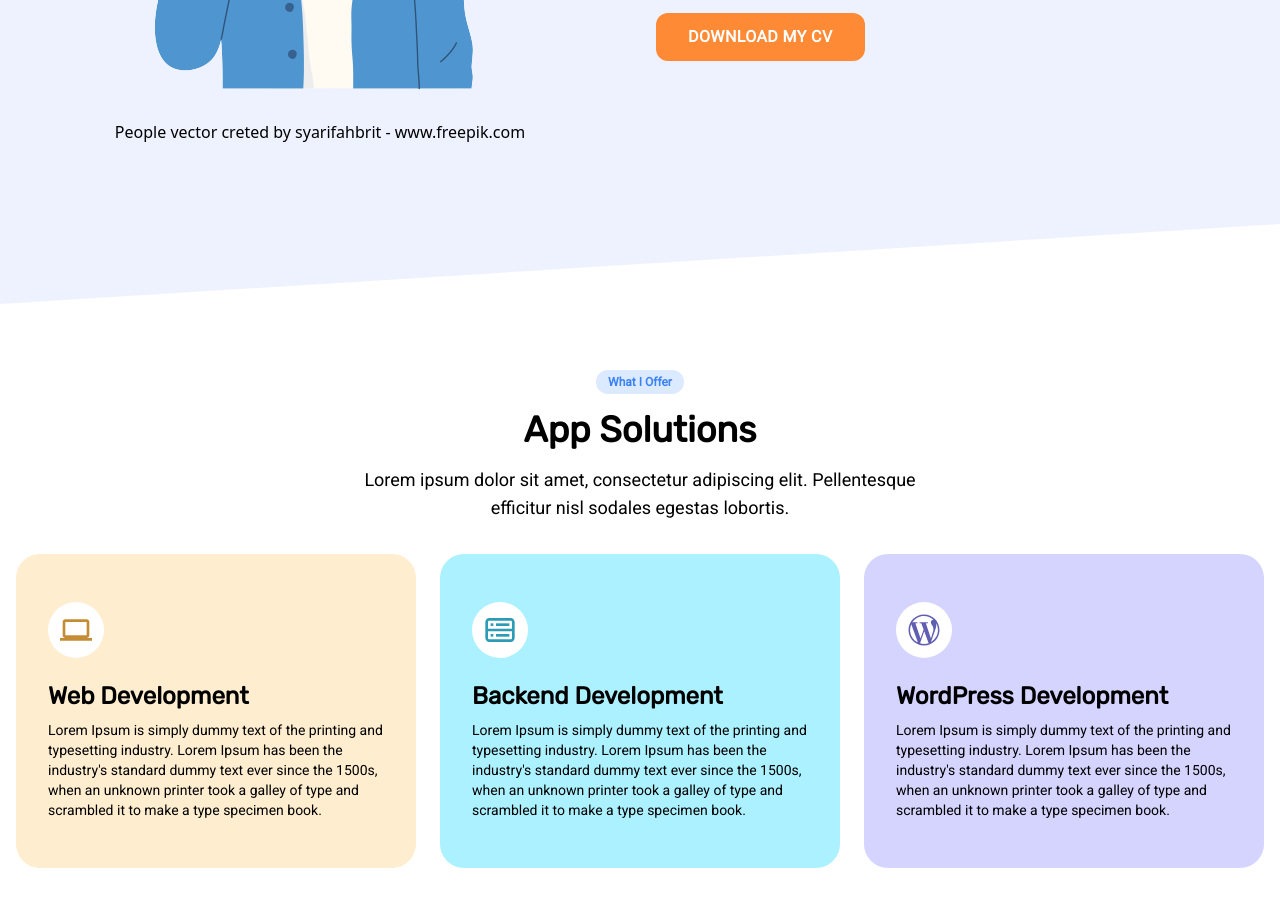
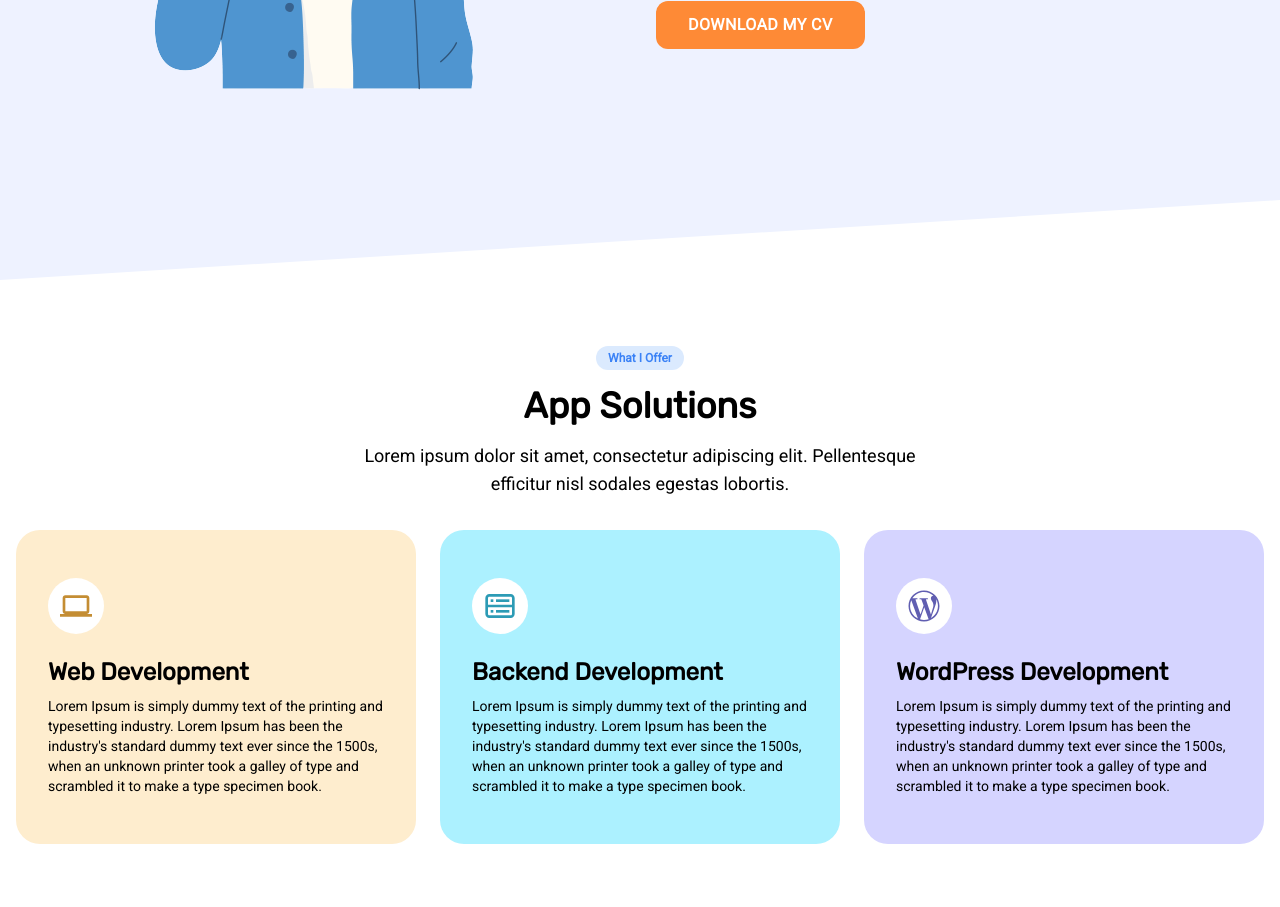
Before and after one commit to pradnyanandana/portfolio, a React (Create React App) app: page / in a window 1280 px wide. Shown: the part 1260-2167 px from the top of the page. Built offline with nearby package versions, Linux system fonts and the light colour scheme.

Commit message:
Remove image

```diff
--- a/src/component/section/About.js
+++ b/src/component/section/About.js
@@ -23,10 +23,10 @@ const About = (props) => {
                                         alt=""
                                     />
                                 </div>
-                                <a href="https://www.freepik.com/vectors/people">
+                                {/* <a href="https://www.freepik.com/vectors/people">
                                     People vector creted by syarifahbrit -
                                     www.freepik.com
-                                </a>
+                                </a> */}
                             </div>
                         </div>
                         <div className="w-full lg:w-1/2 px-4 mb-12 md:mb-20 lg:mb-0 flex items-center">
```
